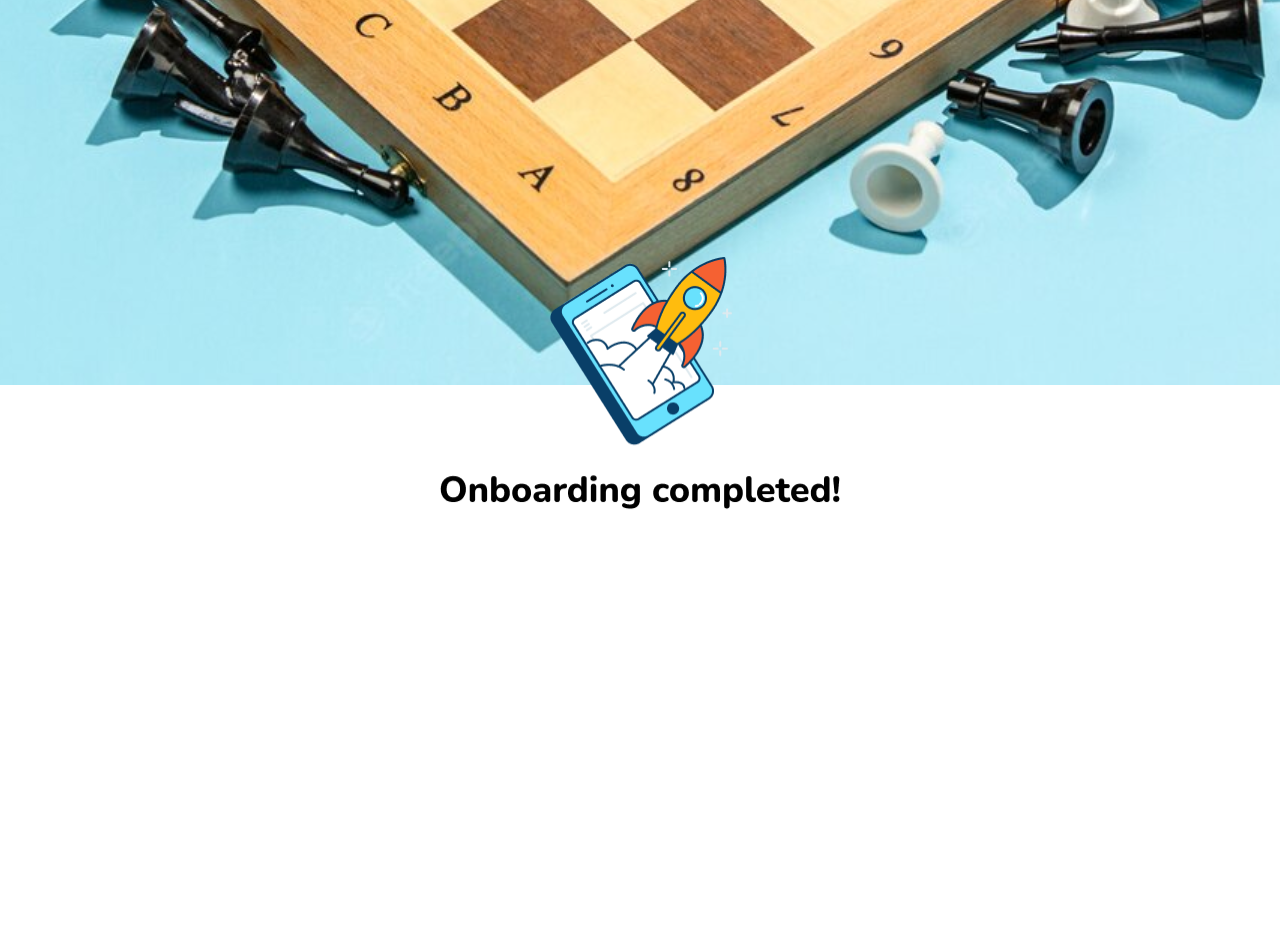
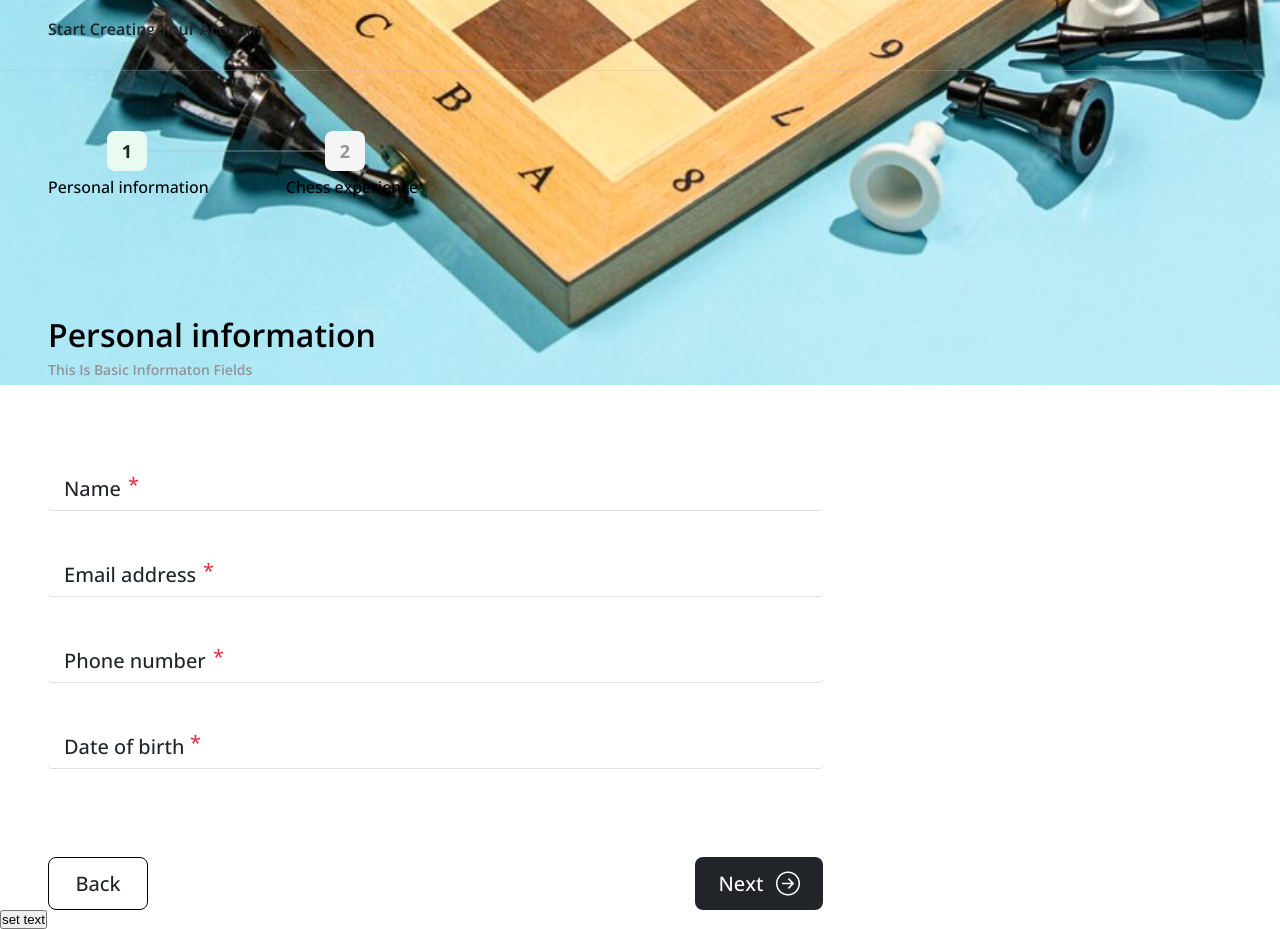
Before and after one commit to levaniakobidze/team_4, a React (Vite) app: page / in a window 1280 px wide. Shown: the part 1360-2289 px from the top of the page. Before the commit the page ends 2147 px from the top, so only its background shows below. Built offline with nearby package versions, Linux system fonts and the light colour scheme.

Commit message:
feat:component markup

```diff
--- a/src/App.jsx
+++ b/src/App.jsx
@@ -1,20 +1,20 @@
-
-import Landing from "./components/landing-page-component/Landing";
-import Board from "./components/onboarding-component/Board";
+//import Landing from "./components/landing-page-component/Landing";
+//import Board from "./components/onboarding-component/Board";
 import ImgComponent from "./components/ImgComponent/ImgComponent";
 import testImg from "./assets/test-img.svg";
+import PersonalInfo from "./components/PersonalInfo/PersonalInfo";
 function App() {
-
   return (
     <div>
-     <ImgComponent
+      <ImgComponent
         img={testImg}
         text={
           "Many have become chess masters; no one has become the master ofchess."
         }
         name={"- Siegbert Tarrasch"}
       />
-       <Board />
+      {/* <Board /> */}
+      <PersonalInfo />
     </div>
   );
 }
--- a/src/components/Error-modal/ErrorModal.jsx
+++ b/src/components/Error-modal/ErrorModal.jsx
@@ -6,7 +6,7 @@ import { useState, useEffect } from "react";
 
 export default function ErrorModal({ render }) {
   const [showModal, setShowModal] = useState(render.status);
-  console.log(showModal);
+  //console.log(showModal);
 
   useEffect(() => {
     setShowModal(render.status);
--- /dev/null
+++ b/src/components/PersonalInfo/PersonalInfo.css
@@ -0,0 +1,187 @@
+.personal-info-header {
+  width: 100%;
+  height: 84px;
+  padding-left: 48px;
+  border-bottom: 1px solid rgba(185, 180, 196, 0.3);
+  display: flex;
+  align-items: center;
+  font-family: "Open Sans";
+  font-style: normal;
+  font-weight: 600;
+  font-size: 16px;
+  line-height: 150%;
+  text-transform: capitalize;
+  color: #212529;
+}
+.stages {
+  height: 40px;
+  margin-top: 60px;
+  display: flex;
+  align-items: center;
+  margin-left: 107px;
+}
+.box1,
+.box2 {
+  width: 40px;
+  height: 40px;
+  display: grid;
+  background: #e9faf1;
+  border-radius: 8px;
+  place-content: center;
+  font-family: "Open Sans";
+  font-style: normal;
+  font-weight: 700;
+  font-size: 18px;
+  line-height: 25px;
+  color: #212529;
+}
+.box2 {
+  background-color: #f5f5f5;
+  color: #95939a;
+}
+.middle-line {
+  width: 174px;
+  border: 1px solid rgba(185, 180, 196, 0.3);
+  margin: 0 2px;
+}
+.stage-titles {
+  margin-left: 48px;
+  margin-top: 4px;
+  display: flex;
+  gap: 77px;
+  font-family: "Open Sans";
+  font-style: normal;
+  font-weight: 400;
+  font-size: 16px;
+  line-height: 150%;
+  color: #000000;
+}
+.form-title {
+  margin-left: 48px;
+  margin-top: 112px;
+}
+.form-title h3 {
+  font-family: "Open Sans";
+  font-style: normal;
+  font-weight: 600;
+  font-size: 32px;
+  line-height: 150%;
+  color: #000000;
+}
+.form-title p {
+  font-family: "Open Sans";
+  font-style: normal;
+  font-weight: 600;
+  font-size: 14px;
+  line-height: 150%;
+  text-transform: capitalize;
+
+  color: #95939a;
+}
+.personal-input-wrapper {
+  position: relative;
+}
+.personal-form {
+  margin: 85px 0 0 48px;
+}
+.personal-input {
+  display: flex;
+  flex-direction: column;
+  justify-content: center;
+  align-items: flex-start;
+  padding: 8px 16px;
+  width: 775px;
+  height: 46px;
+  border: none;
+  background: #ffffff;
+  margin-top: 40px;
+  box-shadow: inset 0px -1px 0px rgba(0, 0, 0, 0.125);
+  border-radius: 4px;
+  font-family: "Open Sans";
+  font-style: normal;
+  font-weight: 400;
+  font-size: 20px;
+  line-height: 150%;
+
+  color: #212529;
+}
+.personal-input.focused {
+  background-color: #e9ecef;
+  outline: none;
+}
+
+.personal-input::placeholder {
+  font-family: "Open Sans";
+  font-style: normal;
+  font-weight: 400;
+  font-size: 20px;
+  line-height: 150%;
+  color: #212529;
+}
+.asterix {
+  color: #dc3545;
+  font-family: "Open Sans";
+  font-style: normal;
+  font-weight: 400;
+  font-size: 20px;
+  line-height: 150%;
+  position: absolute;
+  top: 5px;
+}
+.asterix.hidden {
+  display: none;
+}
+.a-1 {
+  left: 80px;
+}
+.a-2 {
+  left: 155px;
+}
+.a-3 {
+  left: 165px;
+}
+.a-4 {
+  left: 142px;
+}
+
+.personal-buttons {
+  margin-left: 48px;
+  margin-top: 88px;
+  display: flex;
+  width: 775px;
+  justify-content: space-between;
+}
+.personal-next {
+  width: 128px;
+  height: 53px;
+  background: #212529;
+  border-radius: 8px;
+  display: flex;
+  align-items: center;
+  font-family: "Open Sans";
+  font-style: normal;
+  font-weight: 400;
+  font-size: 20px;
+  line-height: 27px;
+  text-transform: capitalize;
+  color: #ffffff;
+  gap: 12px;
+  justify-content: center;
+  cursor: pointer;
+}
+.personal-back {
+  font-family: "Open Sans";
+  font-style: normal;
+  font-weight: 400;
+  font-size: 20px;
+  line-height: 27px;
+  text-transform: capitalize;
+  color: #212529;
+  height: 53px;
+  width: 100px;
+  border-radius: 8px;
+  border: 1px solid black;
+  display: grid;
+  place-content: center;
+  cursor: pointer;
+}
--- a/src/components/PersonalInfo/PersonalInfo.jsx
+++ b/src/components/PersonalInfo/PersonalInfo.jsx
@@ -1,24 +1,120 @@
 import ErrorModal from "../Error-modal/ErrorModal";
 import { useState } from "react";
+import "./PersonalInfo.css";
+import next from "./Vector-next.png";
 
 export default function PersonalInfo() {
+  const [stars, setStars] = useState([]);
+  const [userName, setUsername] = useState("");
   const [modal, setModal] = useState({
     status: false,
     alert: "",
     text: "",
   });
-  console.log(modal);
+
+  const handleAsterix = (index) => {
+    setStars((prev) => [...prev, index]);
+  };
 
   const checkInputs = () => {
     setModal((prev) => ({
       ...prev,
       status: true,
-      alert: "name",
-      text: "name",
+      alert: "",
+      text: "",
     }));
   };
   return (
-    <div>
+    <div className="personal-info-container">
+      <div className="personal-info-header">Start creating your account</div>
+      <div className="stages">
+        <div className="box1">1</div>
+        <div className="middle-line"></div>
+        <div className="box2">2</div>
+      </div>
+      <div className="stage-titles">
+        <p>Personal information</p>
+        <p>Chess experience</p>
+      </div>
+      <div className="form-title">
+        <h3>Personal information</h3>
+        <p>This is basic informaton fields</p>
+      </div>
+      <div className="personal-form">
+        <div className="personal-input-wrapper">
+          {!stars.includes(1) && <div className="asterix a-1">*</div>}
+          <input
+            value={userName}
+            onChange={(e) => {
+              setUsername(e.target.value);
+            }}
+            onFocus={(e) => {
+              setUsername(" ");
+              e.target.classList.add("focused");
+              handleAsterix(1);
+            }}
+            onBlur={(e) => {
+              e.target.classList.remove("focused");
+              if (userName == " ") setUsername("");
+            }}
+            className="personal-input"
+            placeholder="Name"
+          />
+        </div>
+
+        <div className="personal-input-wrapper">
+          {!stars.includes(2) && <div className="asterix a-2">*</div>}
+          <input
+            onFocus={(e) => {
+              handleAsterix(2);
+              e.target.classList.add("focused");
+            }}
+            onBlur={(e) => {
+              e.target.classList.remove("focused");
+            }}
+            className="personal-input"
+            placeholder="Email address"
+          />
+        </div>
+
+        <div className="personal-input-wrapper">
+          {!stars.includes(3) && <div className="asterix a-3">*</div>}
+          <input
+            onFocus={(e) => {
+              handleAsterix(3);
+              e.target.classList.add("focused");
+            }}
+            onBlur={(e) => {
+              e.target.classList.remove("focused");
+            }}
+            className="personal-input"
+            placeholder="Phone number"
+          />
+        </div>
+
+        <div className="personal-input-wrapper">
+          {!stars.includes(4) && <div className="asterix a-4">*</div>}
+          <input
+            onFocus={(e) => {
+              handleAsterix(4);
+
+              e.target.classList.add("focused");
+            }}
+            onBlur={(e) => {
+              e.target.classList.remove("focused");
+            }}
+            className="personal-input"
+            placeholder="Date of birth"
+          />
+        </div>
+      </div>
+      <div className="personal-buttons">
+        <div className="personal-back">Back</div>
+        <div className="personal-next">
+          Next
+          <img src={next} alt="next"></img>
+        </div>
+      </div>
       <button onClick={checkInputs}>set text</button>
       <ErrorModal render={modal} />
     </div>
```
Also changed, not shown: src/components/PersonalInfo/Vector-next.png (added).
